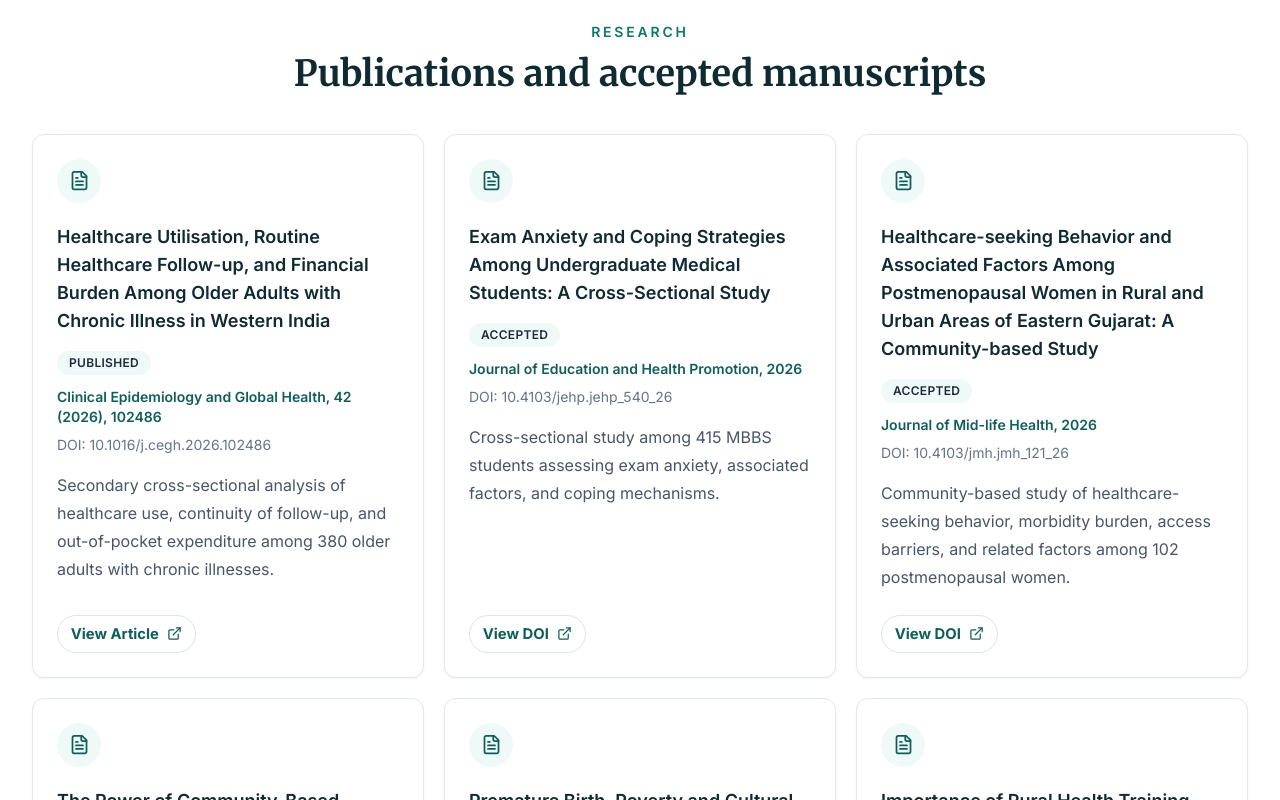
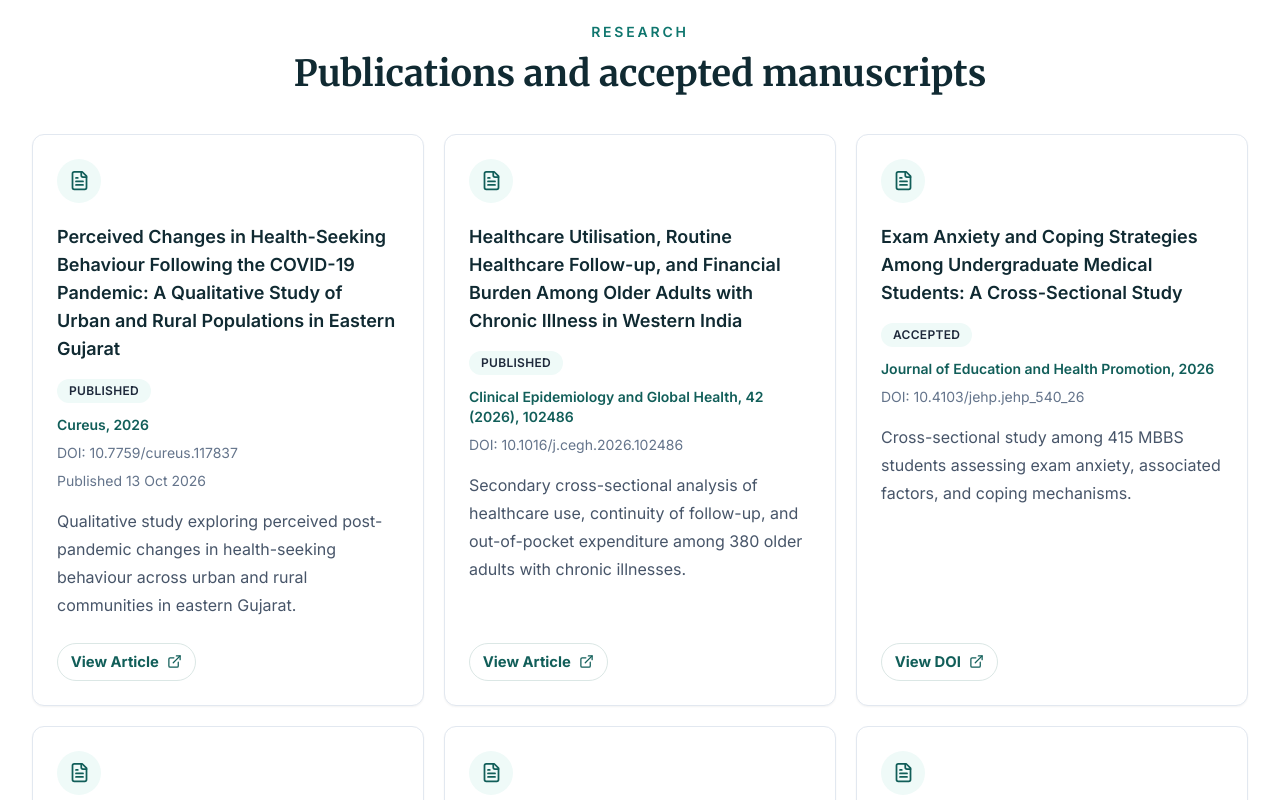
Before and after one commit to AbhishekDubey013/Dr-Srishti-profile, a React (Vite) app: page / in a window 1280 px wide. Shown: the part 5140-5940 px from the top of the page. Built offline with nearby package versions, Linux system fonts and the light colour scheme.

Commit message:
Add published Cureus article

```diff
--- a/src/data/profile.js
+++ b/src/data/profile.js
@@ -159,6 +159,22 @@ export const gallery = [
 export const publications = [
   {
     title:
+      "Perceived Changes in Health-Seeking Behaviour Following the COVID-19 Pandemic: A Qualitative Study of Urban and Rural Populations in Eastern Gujarat",
+    journal: "Cureus, 2026",
+    doi: "10.7759/cureus.117837",
+    status: "Published",
+    reference: "Published 13 Oct 2026",
+    note:
+      "Qualitative study exploring perceived post-pandemic changes in health-seeking behaviour across urban and rural communities in eastern Gujarat.",
+    links: [
+      {
+        label: "View Article",
+        href: "https://www.cureus.com/articles/513704-perceived-changes-in-health-seeking-behaviour-following-the-covid-19-pandemic-a-qualitative-study-of-urban-and-rural-populations-in-eastern-gujarat",
+      },
+    ],
+  },
+  {
+    title:
       "Healthcare Utilisation, Routine Healthcare Follow-up, and Financial Burden Among Older Adults with Chronic Illness in Western India",
     journal: "Clinical Epidemiology and Global Health, 42 (2026), 102486",
     doi: "10.1016/j.cegh.2026.102486",
@@ -244,6 +260,7 @@ export const publications = [
       "Geriatric Health Care in Rural Setting: A Community-Based Case Report of an Older Adult with Hypertension",
     journal: "International Journal of Community Medicine and Public Health, 2026",
     status: "Accepted",
+    reference: "Accepted 27 Apr 2026",
     note:
       "Community-based case report emphasizing comprehensive geriatric assessment, hypertension care, lifestyle risk factors, and rural elderly health.",
   },
```
Also changed, not shown: 2 other files (tests, documents, lock files or other folders).
